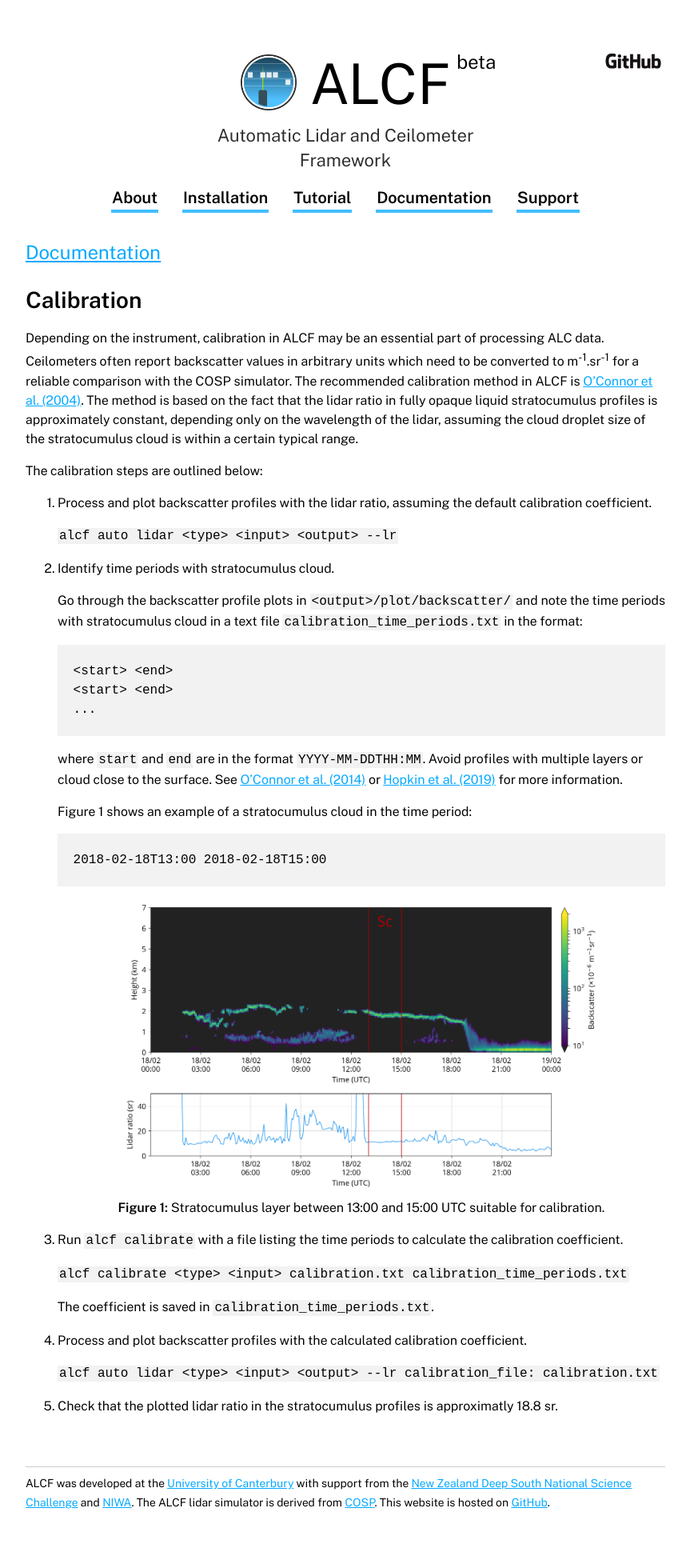
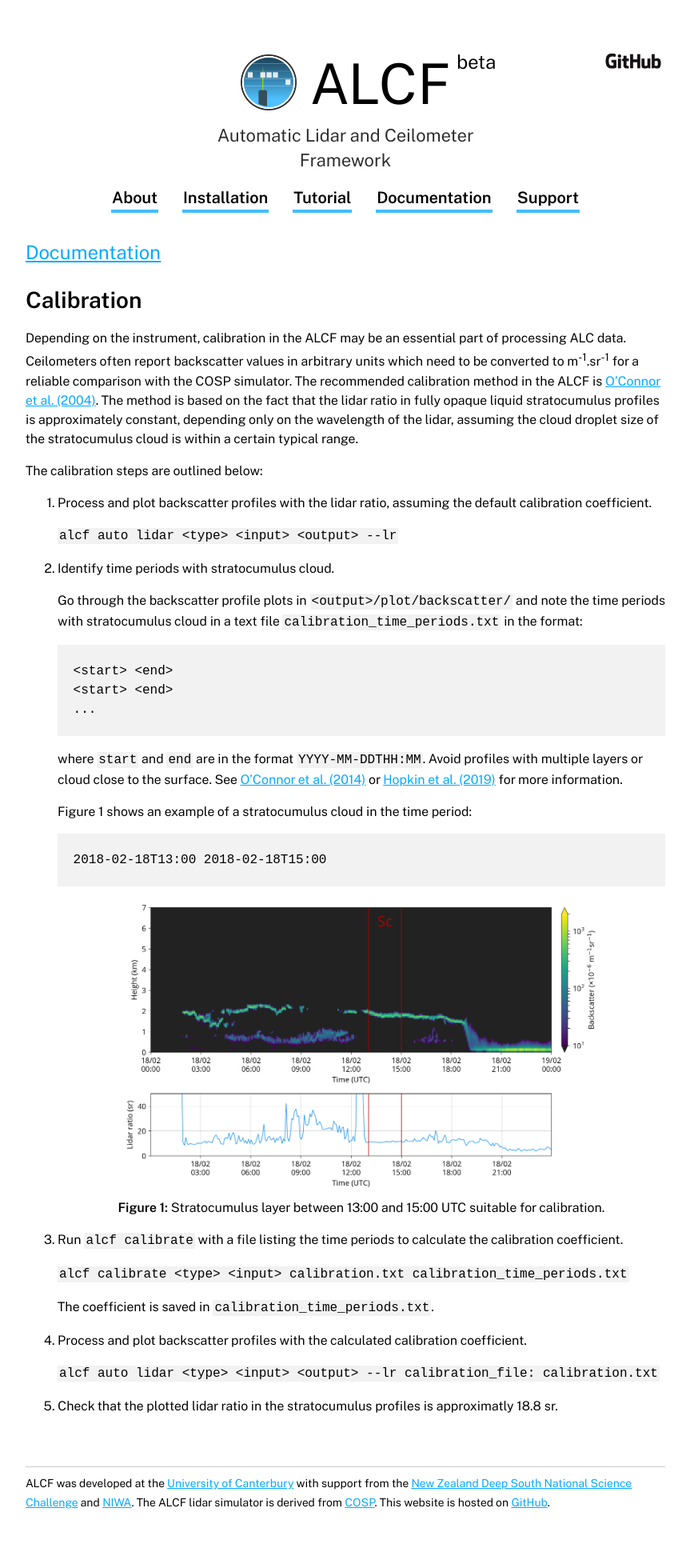
Before and after one commit to alcf-lidar/alcf-lidar.github.io, a Jekyll site: the page built from documentation/calibration/index.md, in a window 1280 px wide. Shown: the whole page at 80% size, without its empty margins (208-1071 px from the left). Built offline with Jekyll 4.4.1, drawn with Linux system fonts in a browser that asks for light colours.

Commit message:
Fix grammar

```diff
--- a/_includes/calibration.md
+++ b/_includes/calibration.md
@@ -1,13 +1,14 @@
 ## Calibration
 
-Depending on the instrument, calibration in ALCF may be an essential part of
-processing ALC data. Ceilometers often report backscatter values in
-arbitrary units which need to be converted to m<sup>-1</sup>.sr<sup>-1</sup> for a reliable
-comparison with the COSP simulator. The recommended calibration method
-in ALCF is [O'Connor et al. (2004)](https://journals.ametsoc.org/doi/abs/10.1175/1520-0426(2004)021%3C0777%3AATFAOC%3E2.0.CO%3B2). The method is based on the fact that the
-lidar ratio in fully opaque liquid stratocumulus profiles is approximately
-constant, depending only on the wavelength of the lidar, assuming the cloud
-droplet size of the stratocumulus cloud is within a certain typical range.
+Depending on the instrument, calibration in the ALCF may be an essential part of
+processing ALC data. Ceilometers often report backscatter values in arbitrary
+units which need to be converted to m<sup>-1</sup>.sr<sup>-1</sup> for a
+reliable comparison with the COSP simulator. The recommended calibration method
+in the ALCF is [O'Connor et al. (2004)](https://journals.ametsoc.org/doi/abs/10.1175/1520-0426(2004)021%3C0777%3AATFAOC%3E2.0.CO%3B2).
+The method is based on the fact that the lidar ratio in fully opaque liquid
+stratocumulus profiles is approximately constant, depending only on the
+wavelength of the lidar, assuming the cloud droplet size of the stratocumulus
+cloud is within a certain typical range.
 
 The calibration steps are outlined below:
 
```
Also changed, not shown: _includes/lidar_simulator.md (+4 -4 lines), _includes/model_guide.md (+5 -5 lines), _includes/supported_alcs.md (+2 -2 lines).
